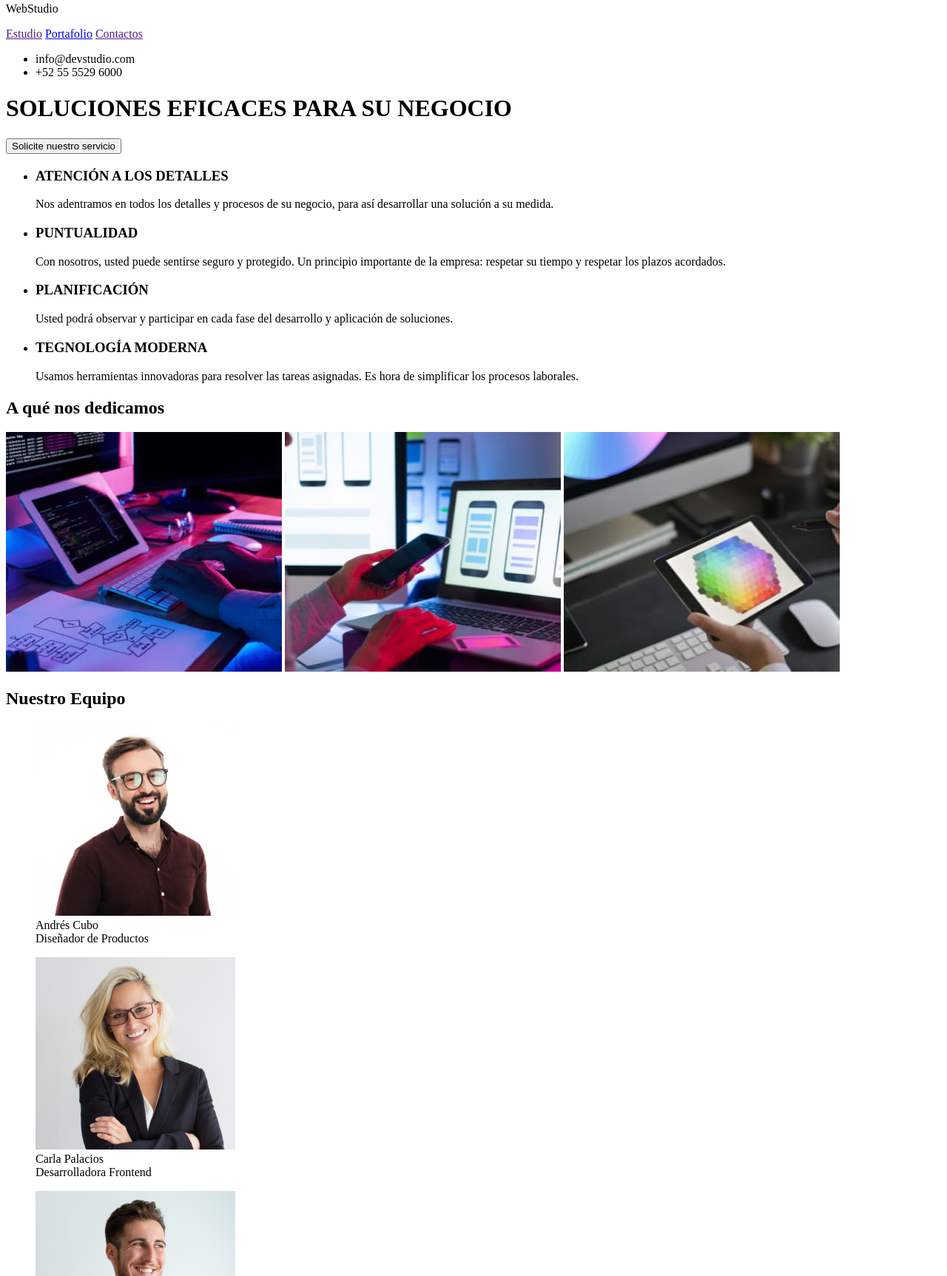
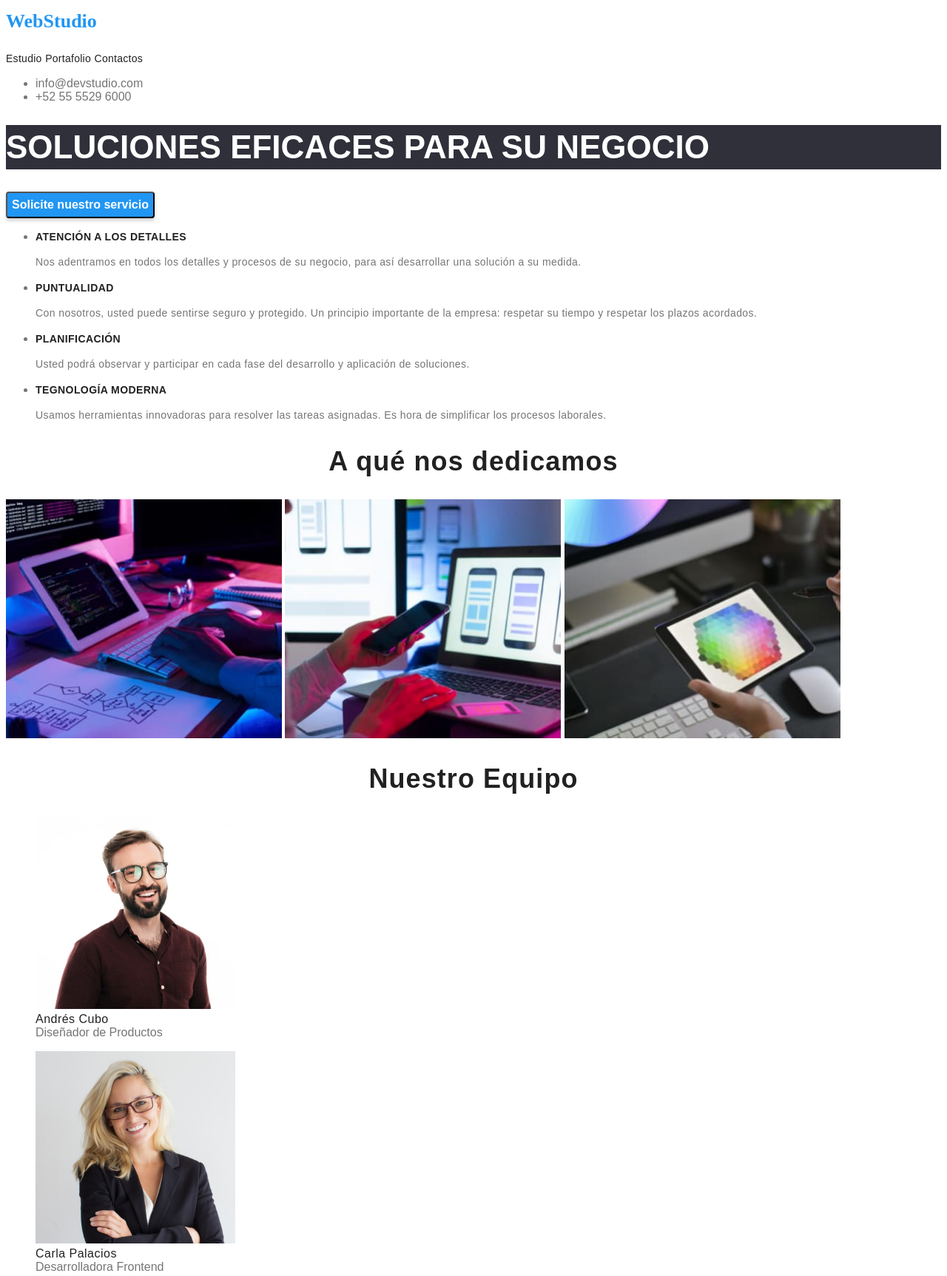
Before and after one commit to Pioher02/goit-markup-hw-02, a plain HTML site: page index.html in a window 1280 px wide. Shown: the part 13-1738 px from the top of the page at 74% size. Drawn offline with Linux system fonts and the light colour scheme.

Commit message:
Estilo letras

```diff
--- a/CSS/styles.css
+++ b/CSS/styles.css
@@ -0,0 +1,111 @@
+body {
+  font-family: sans-serif;
+  color: #757575;
+}
+
+.pagetitle {
+  font-family: "Raleway";
+  font-weight: 700;
+  font-size: 26px;
+  line-height: 31px;
+  color: #2196f3;
+}
+
+.firsttitle {
+  color: #ffffff;
+  background: #2f303a;
+  font-weight: 900;
+  font-size: 44px;
+  line-height: 60px;
+}
+
+.firstbutton {
+  background: #2196f3;
+  border-radius: 4px;
+  box-shadow: 0px 4px 4px rgba(0, 0, 0, 0.15);
+  color: #ffffff;
+  font-weight: 700;
+  font-size: 16px;
+  line-height: 30px;
+  cursor: pointer;
+}
+
+.secondtitle h3 {
+  font-weight: 700;
+  font-size: 14px;
+  line-height: 16px;
+  letter-spacing: 0.03em;
+  text-transform: uppercase;
+  color: #212121;
+}
+
+.secondtitle p {
+  font-size: 14px;
+  line-height: 24px;
+  letter-spacing: 0.03em;
+}
+
+.tirdtitle {
+  font-weight: 700;
+  font-size: 36px;
+  line-height: 42px;
+  text-align: center;
+  letter-spacing: 0.03em;
+  color: #212121;
+}
+
+.name {
+  font-weight: 500;
+  font-size: 16px;
+  line-height: 19px;
+  letter-spacing: 0.03em;
+  color: #212121;
+}
+
+.phototitle {
+  font-weight: 700;
+  font-size: 18px;
+  line-height: 36px;
+  letter-spacing: 0.06em;
+  color: #212121;
+}
+
+.link {
+  color: #212121;
+  text-decoration: none;
+  font-weight: 500;
+  font-size: 14px;
+  line-height: 16px;
+  letter-spacing: 0.02em;
+}
+.link:hover,
+.link:focus {
+  color: #2196f3;
+}
+
+.button {
+  background: #f5f4fa;
+  border-radius: 4px;
+  cursor: pointer;
+  font-weight: 500;
+  font-size: 16px;
+  line-height: 26px;
+  text-align: center;
+  letter-spacing: 0.03em;
+}
+.button:hover,
+.button:focus {
+  background: #2196f3;
+  color: #ffffff;
+}
+
+.downcontacts {
+  color: rgba(255, 255, 255, 0.6);
+}
+
+.upcontacts:hover,
+.upcontacts:focus,
+.downcontacts:hover,
+.downcontacts:focus {
+  color: #2196f3;
+}
--- a/index.html
+++ b/index.html
@@ -3,25 +3,28 @@
   <head>
     <title>WebStudio</title>
     <meta charset="utf-8" />
+    <link rel="stylesheet" href="./css/styles.css" />
   </head>
   <body>
     <header>
-      <p>WebStudio</p>
+      <p class="pagetitle">WebStudio</p>
       <nav>
-        <a href="">Estudio</a>
-        <a href="./portfolio.html">Portafolio</a>
-        <a href="">Contactos</a>
+        <a href="" class="link">Estudio</a>
+        <a href="./portfolio.html" class="link">Portafolio</a>
+        <a href="" class="link">Contactos</a>
       </nav>
       <ul>
-        <li>info@devstudio.com</li>
-        <li>+52 55 5529 6000</li>
+        <li class="upcontacts">info@devstudio.com</li>
+        <li class="upcontacts">+52 55 5529 6000</li>
       </ul>
     </header>
     <main>
-      <h1>SOLUCIONES EFICACES PARA SU NEGOCIO</h1>
-      <button type="button">Solicite nuestro servicio</button>
+      <h1 class="firsttitle">SOLUCIONES EFICACES PARA SU NEGOCIO</h1>
+      <button type="button" class="firstbutton">
+        Solicite nuestro servicio
+      </button>
 
-      <ul>
+      <ul class="secondtitle">
         <li>
           <h3>ATENCIÓN A LOS DETALLES</h3>
           <p>
@@ -56,13 +59,13 @@
         </li>
       </ul>
 
-      <h2>A qué nos dedicamos</h2>
+      <h2 class="tirdtitle">A qué nos dedicamos</h2>
 
       <img src="./images/Computador-Tablet.jpg" width="373" alt="Computador" />
       <img src="./images/Celular-Portatil.jpg" width="373" alt="Celular" />
       <img src="./images/Tablet.jpg" width="373" alt="Tablet" />
 
-      <h2>Nuestro Equipo</h2>
+      <h2 class="tirdtitle">Nuestro Equipo</h2>
       <figure>
         <img
           src="./images/Andres-Cubo.jpg"
@@ -70,7 +73,7 @@
           alt="Foto de Diseñador de producto"
         />
         <figcaption>
-          Andrés Cubo<br />
+          <div class="name">Andrés Cubo</div>
           Diseñador de Productos
         </figcaption>
       </figure>
@@ -81,7 +84,7 @@
           alt="Foto de Desarrolladora"
         />
         <figcaption>
-          Carla Palacios<br />
+          <div class="name">Carla Palacios</div>
           Desarrolladora Frontend
         </figcaption>
       </figure>
@@ -92,7 +95,7 @@
           alt="Foto de Marketing"
         />
         <figcaption>
-          Mario Dorado<br />
+          <div class="name">Mario Dorado</div>
           Marketing
         </figcaption>
       </figure>
@@ -103,17 +106,17 @@
           alt="Foto de Diseñador IU"
         />
         <figcaption>
-          Pablo Mijangos<br />
+          <div class="name">Pablo Mijangos</div>
           Diseñador IU
         </figcaption>
       </figure>
     </main>
     <footer>
-      <p>WebStudio</p>
+      <p class="pagetitle">WebStudio</p>
       <address>
         Calz. Ticomán 500, Ciudad de México, CDMX, México
-        <a href="info@example.com">info@example.com</a>
-        <a href="Tel:+525555296000"> +52 55 5529 6000 </a>
+        <a href="info@example.com" class="downcontacts">info@example.com</a>
+        <a href="Tel:+525555296000" class="downcontacts"> +52 55 5529 6000 </a>
       </address>
     </footer>
   </body>
```
Also changed, not shown: portfolio.html (+26 -23 lines).
